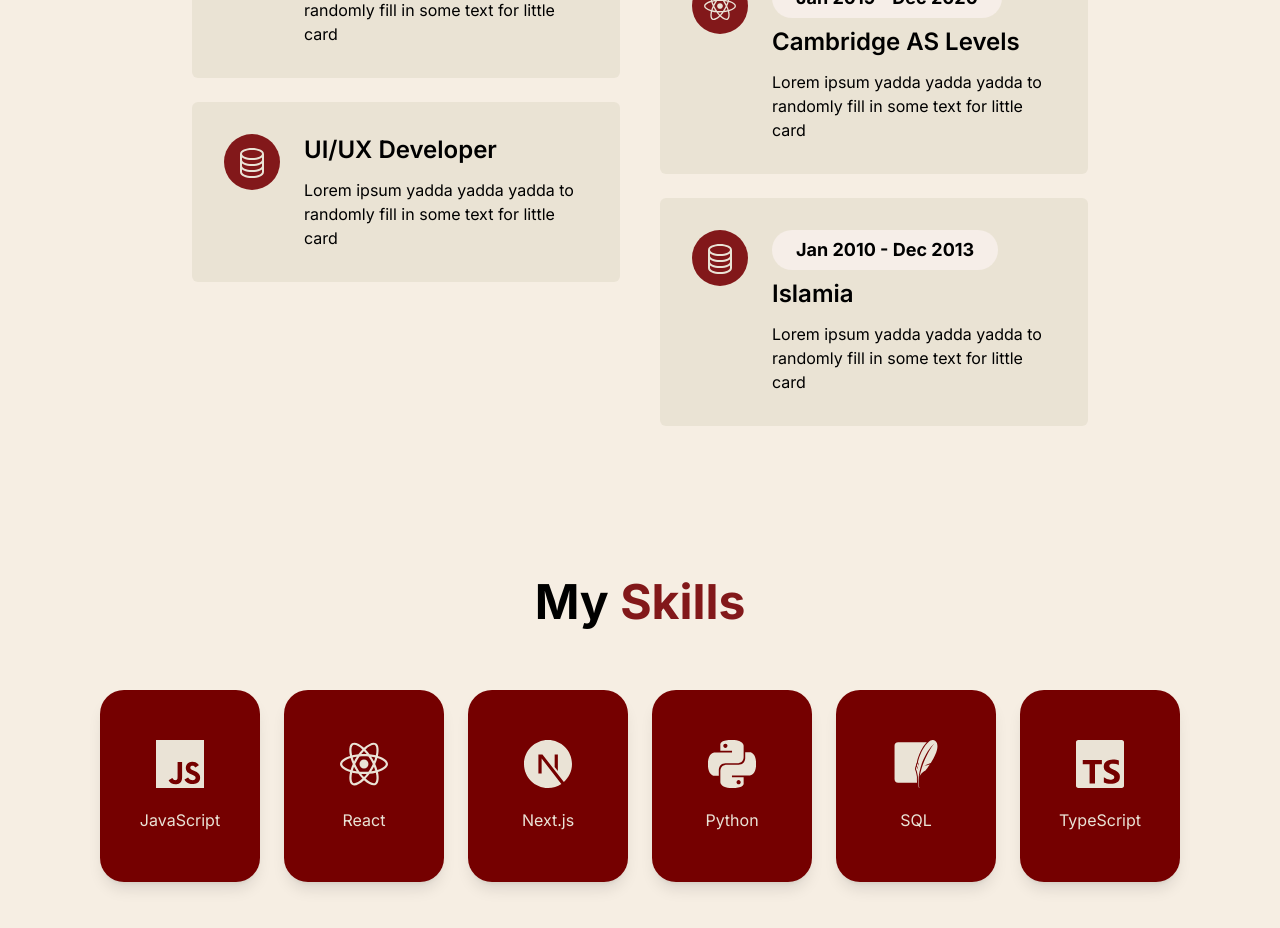
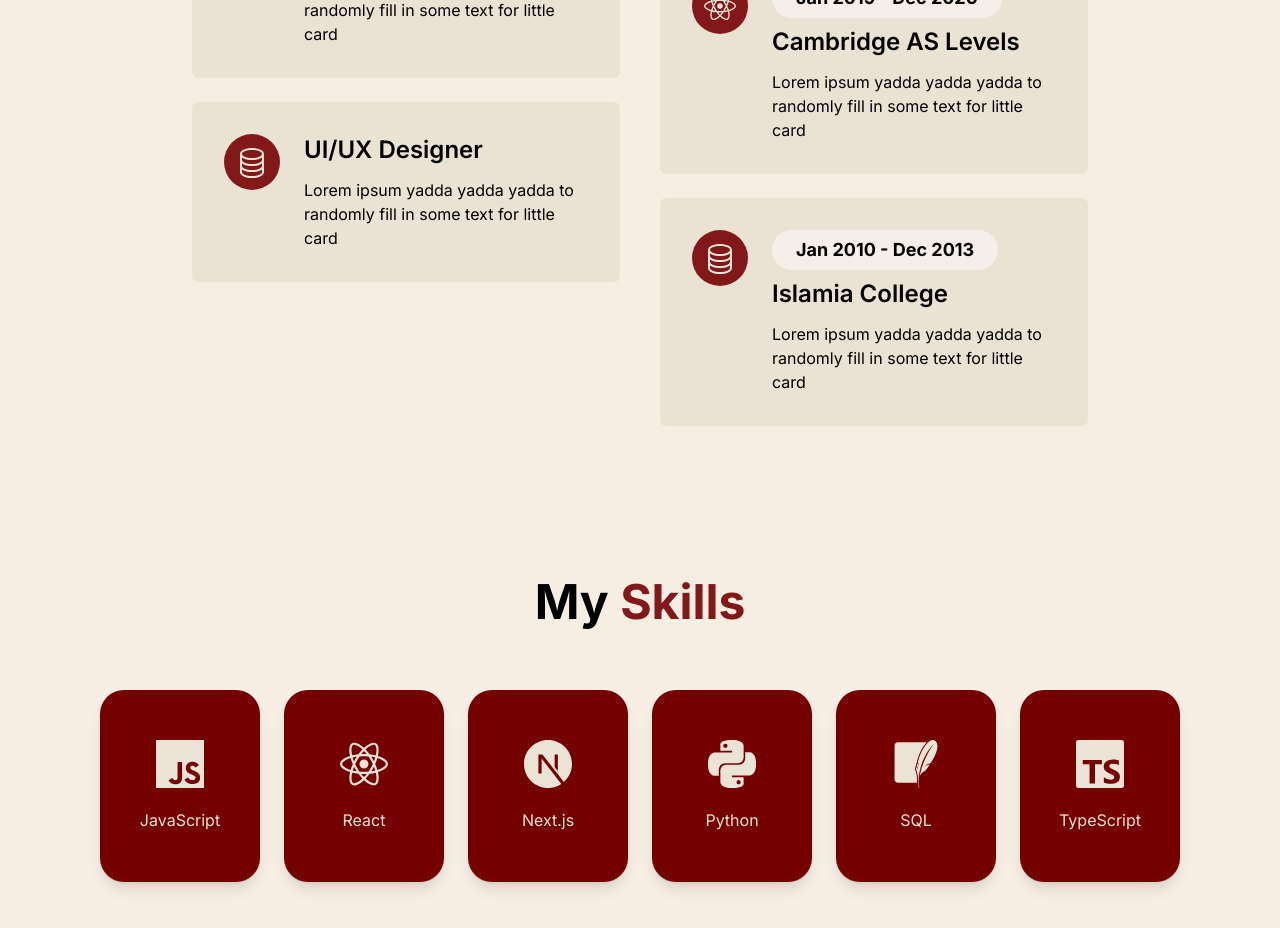
Before and after one commit to ZaraF26/Zara-Portfolio, a Next.js app: page / in a window 1280 px wide. Shown: the part 2300-3228 px from the top of the page. Built offline with nearby package versions, Linux system fonts and the light colour scheme.

Commit message:
updated resum e

```diff
--- a/components/Home/Resume/Resume.tsx
+++ b/components/Home/Resume/Resume.tsx
@@ -18,7 +18,7 @@ const Resume = () => {
                     data-aos-anchoir-placement="top-bottom">
                     <ResumeCard Icon={FaCodepen} role="Backend Developer"/>
                     <ResumeCard Icon={FaReact} role="Front-end Developer "/>
-                    <ResumeCard Icon={BsDatabase} role="UI/UX Developer"/>
+                    <ResumeCard Icon={BsDatabase} role="UI/UX Designer"/>
 
                 </div>
         </div>
@@ -30,7 +30,7 @@ const Resume = () => {
             <div className='mt-10' data-aos="zoom-out" data-aos-anchoir-placement="top-bottom" data-aos-delay="300">
                     <ResumeCard Icon={BiBadge} role="WeThinkCode_" date="Sep 2024 - Present"/>
                     <ResumeCard Icon={FaReact} role="Cambridge AS Levels" date="Jan 2019 - Dec 2020"/>
-                    <ResumeCard Icon={BsDatabase} role="Islamia" date="Jan 2010 - Dec 2013"/>
+                    <ResumeCard Icon={BsDatabase} role="Islamia College" date="Jan 2010 - Dec 2013"/>
 
                 </div>
         </div>
```
